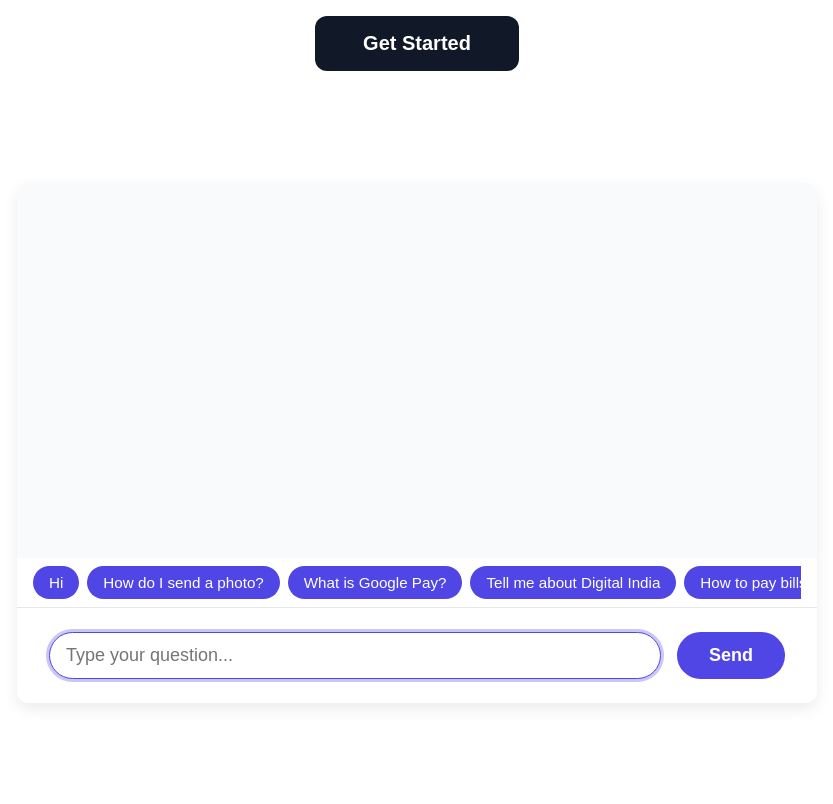
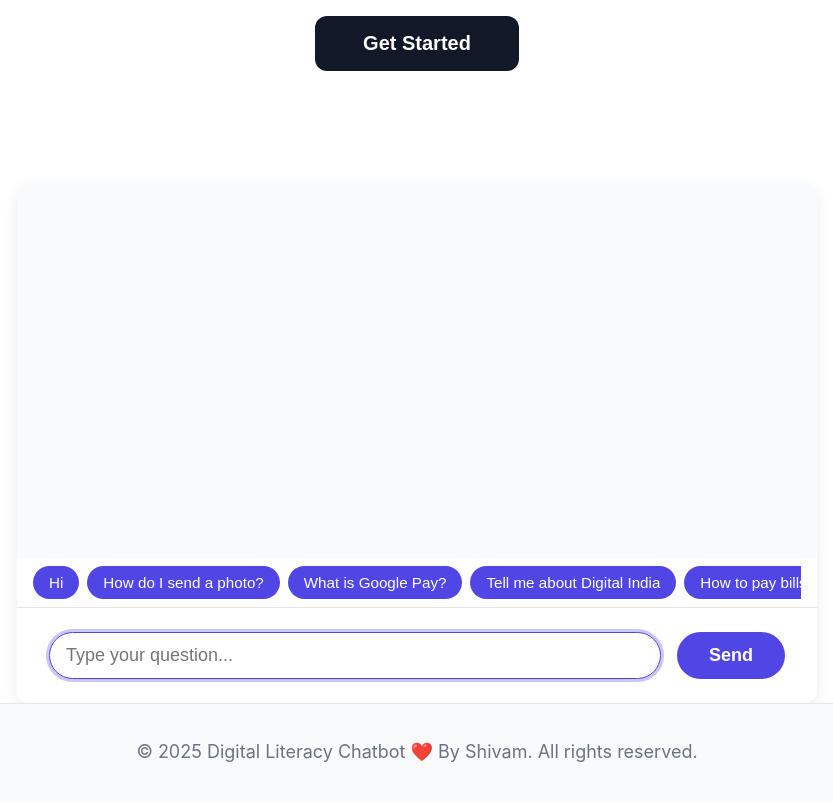
Before and after one commit to Shivam-3004/DLC-Chatbot, a plain HTML site: page index.html in a window 1280 px wide. Shown: the part 366-1170 px from the top of the page, without its empty margins (223-1056 px from the left). Before the commit the page ends 1101 px from the top, so only its background shows below. Drawn offline with Linux system fonts and the light colour scheme.

Commit message:
Project Done!

```diff
--- a/index.html
+++ b/index.html
@@ -315,6 +315,9 @@
         </form>
       </section>
     </main>
+    <footer style="width: 100%; text-align: center; padding: 1rem 0; background: #f9fafb; border-top: 1px solid #e5e7eb;">
+      <p>&copy; 2025 Digital Literacy Chatbot ❤️ By Shivam. All rights reserved.</p>
+    </footer>
     <script>
       (function() {
         const chatMessages = document.getElementById('chat-messages');
```
